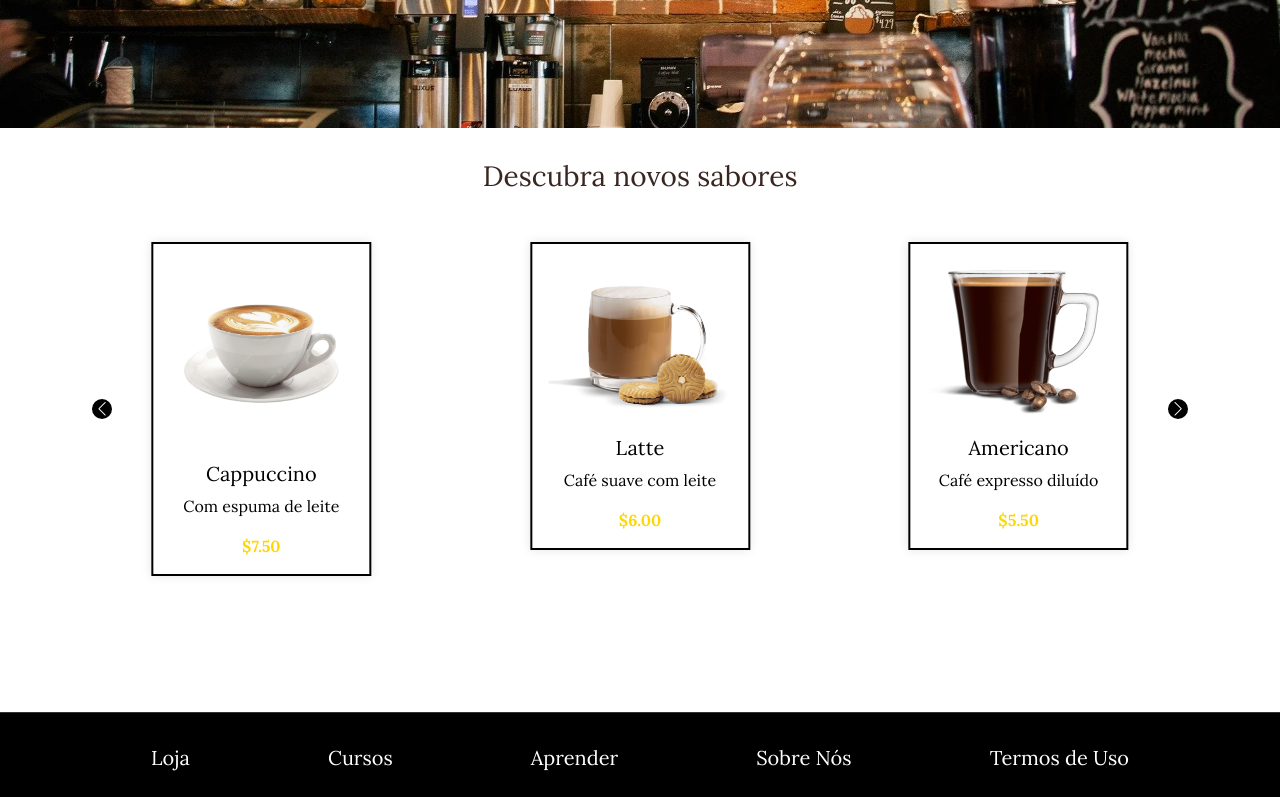
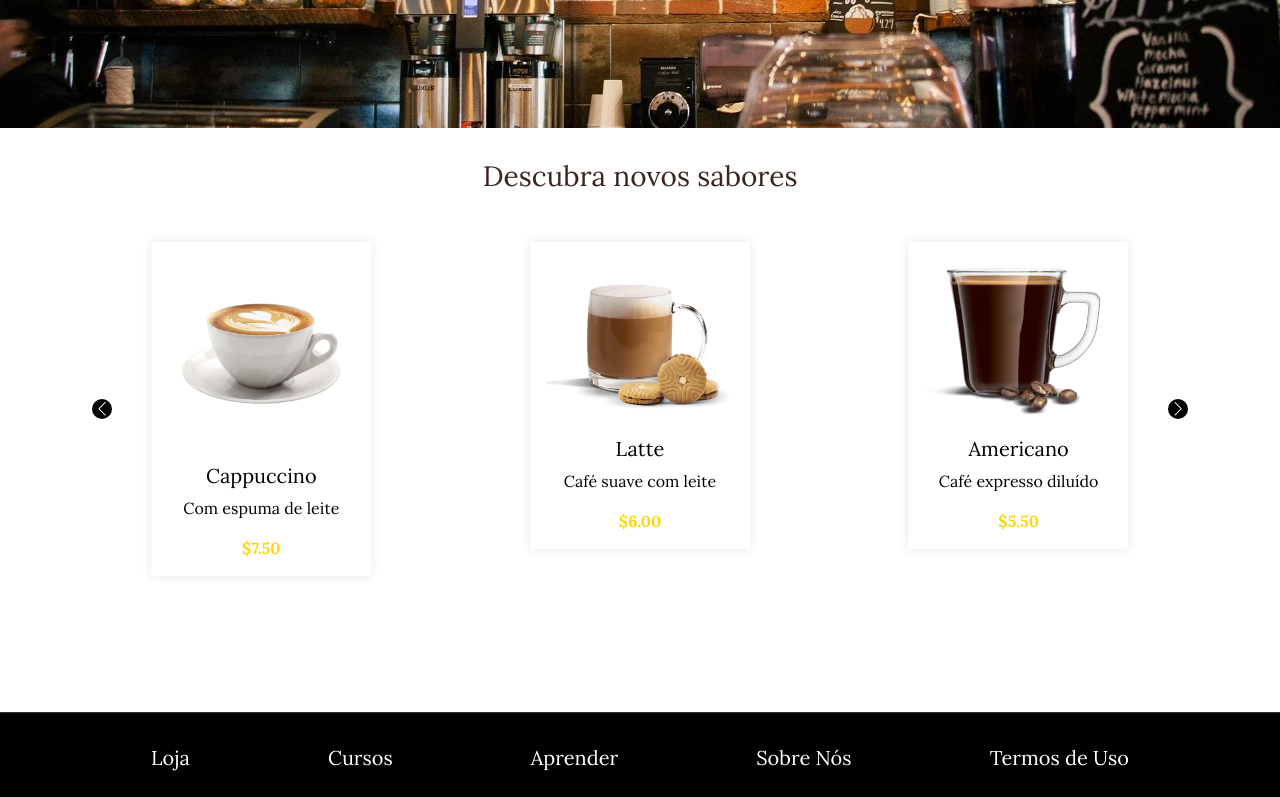
Before and after one commit to raul4nt/code-and-coffee, an Angular app: page / in a window 1280 px wide. Shown: the part 432-1229 px from the top of the page. Built offline with nearby package versions, Linux system fonts and the light colour scheme; data requests are answered from the project's data file; grey boxes are pictures that could not be loaded.

Commit message:
feat: remove border from product card

```diff
--- a/src/app/components/product-carousel/product-carousel.component.css
+++ b/src/app/components/product-carousel/product-carousel.component.css
@@ -12,8 +12,8 @@
   background-color: #fff;
   color: #000;
   padding: 1rem;
-  border: 2px solid #000;
-  border-radius: 0;
+  /* border: 2px solid #000;
+  border-radius: 0; */
   width: 220px;
   text-align: center;
   box-shadow: 0 0 10px rgba(0, 0, 0, 0.1);
```
Also changed, not shown: 1 other file (tests, documents, lock files or other folders).
